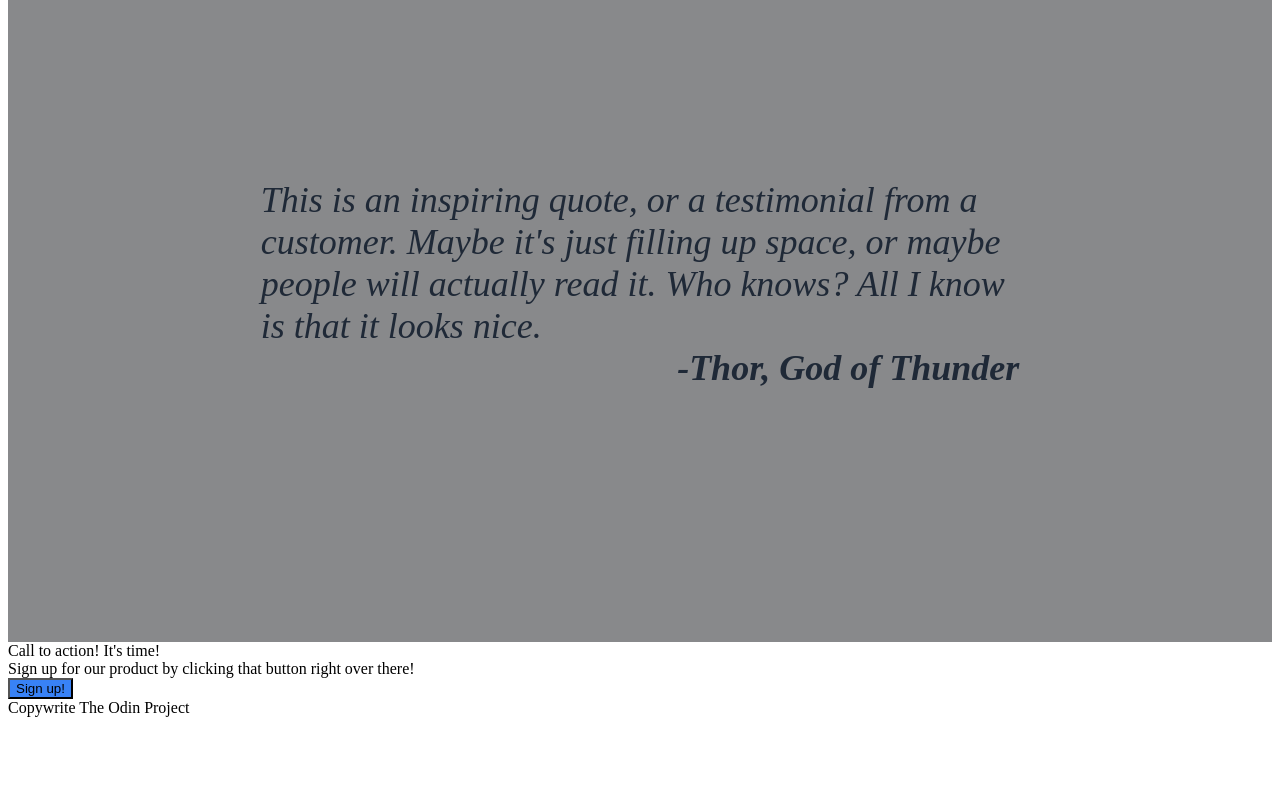
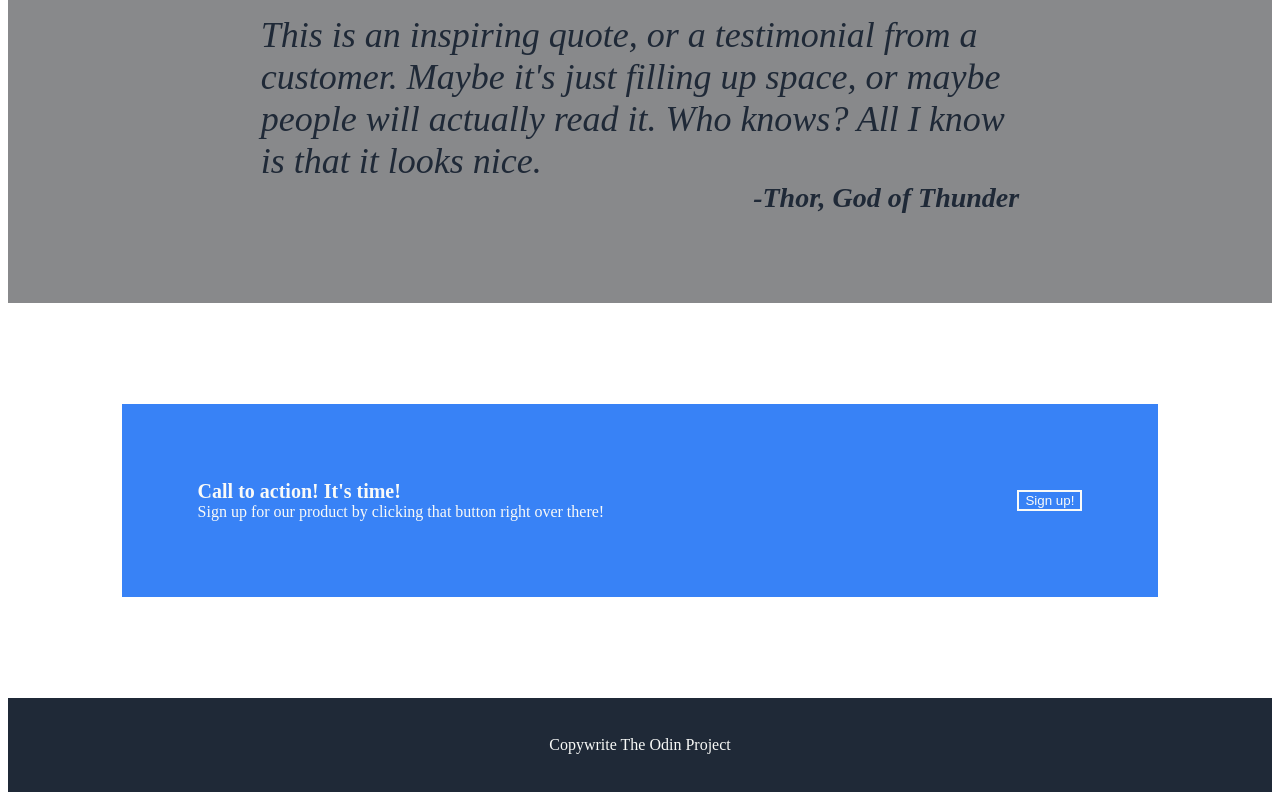
Before and after one commit to JGreene3387/TOPwebsiteCopy, a plain HTML site: page index.html in a window 1280 px wide. Shown: the part 687-1487 px from the top of the page. Before the commit the page ends 1412 px from the top, so only its background shows below. Drawn offline with Linux system fonts and the light colour scheme.

Commit message:
not as bad

```diff
--- a/styles.css
+++ b/styles.css
@@ -13,6 +13,8 @@ header {
 }
 button {
     background-color: #3882f6;
+    color: #f9faf8;
+    border: 2px solid #f9faf8;
 }
 .header-bar {
     display: flex;
@@ -93,14 +95,47 @@ ul {
     font-style: italic;
     display: flex;
     flex-direction: column;
-    padding: 20%;
+    padding-top: 7%;
+    padding-bottom: 7%;
+    padding-left: 20%;
+    padding-right: 20%;
     justify-content: flex-end;
 }
 .quote {
     display: flex;
 }
 .quote-sig {
+    font-size: 28px;
     display: flex;
     justify-content: flex-end;
     font-weight: bold;
 }
+.call-block {
+    display: flex;
+    justify-content: space-around;
+    align-items: center;
+    padding-top: 8%;
+    padding-bottom: 8%;
+}
+.blue-block {
+    background-color: #3882f6;
+    color: #f9faf8;
+    display: flex;
+    width: 70%;
+    height: 10%;
+    align-items: center;
+    justify-content: space-between;
+    padding: 6%;
+}
+.call-action {
+    font-size: 20px;
+    font-weight: bold;
+}
+footer {
+    background-color: #1F2937;
+    color: #f9faf8;
+    display: flex;
+    justify-content: center;
+    align-items: center;
+    padding: 3%;
+}
```
